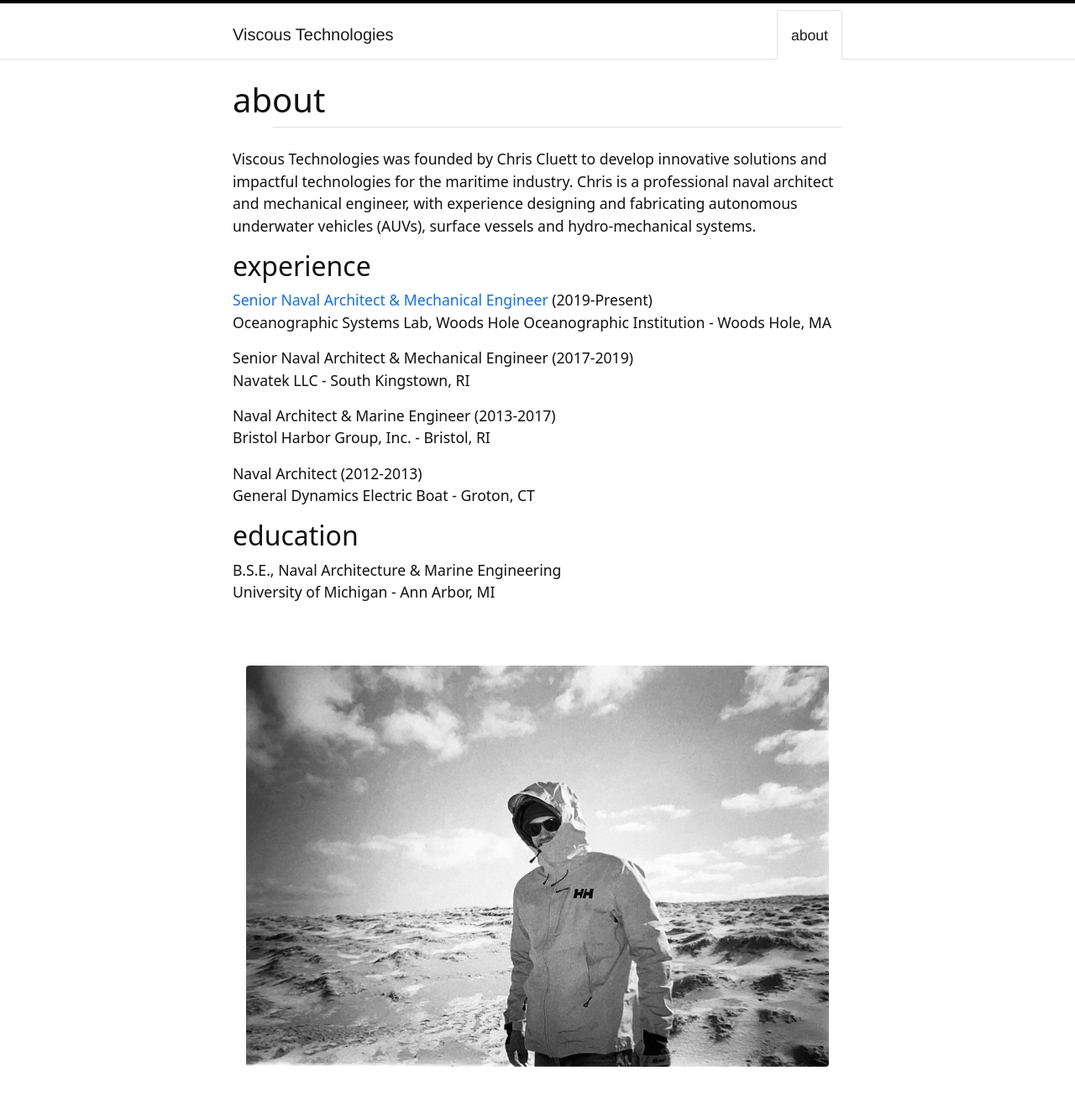
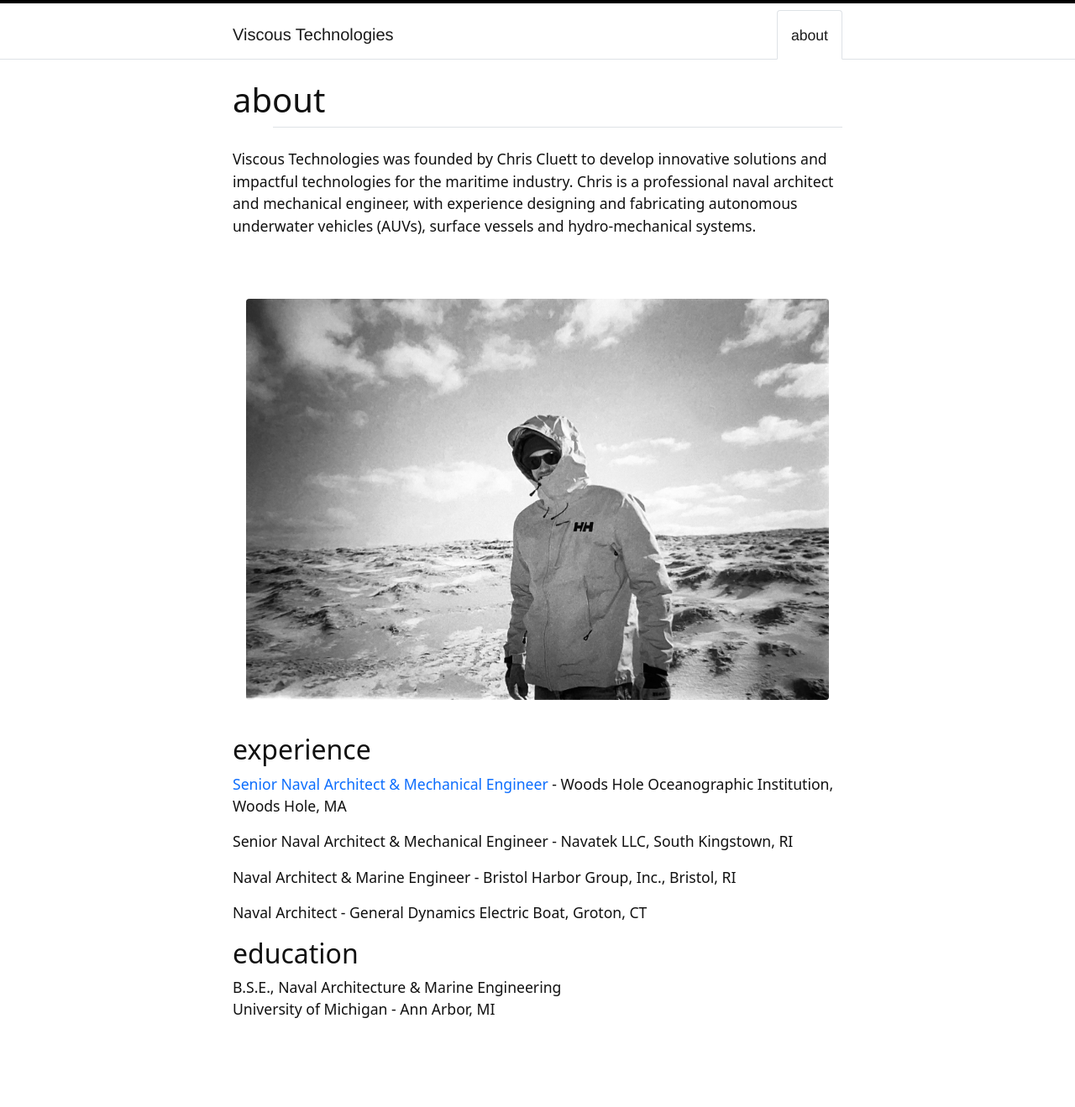
Before and after one commit to ccluett/viscous.tech, a Jekyll site: the page built from content/about.md, in a window 1280 px wide. Shown: the whole page at 84% size. Built offline with Jekyll 4.4.1, drawn with Linux system fonts in a browser that asks for light colours; after the commit the page ends 1240 px from its top, so only the background shows below that.

Commit message:
Update about.md

```diff
--- a/content/about.md
+++ b/content/about.md
@@ -5,25 +5,23 @@ nav: true
 
 Viscous Technologies was founded by Chris Cluett to develop innovative solutions and impactful technologies for the maritime industry. Chris is a professional naval architect and mechanical engineer, with experience designing and fabricating autonomous underwater vehicles (AUVs), surface vessels and hydro-mechanical systems.
 
+<br>
+{% include figure.html img="img_312438.jpg" width="100%" %}
+
 ## experience
-[Senior Naval Architect & Mechanical Engineer](https://www2.whoi.edu/staff/ccluett/) (2019-Present)\
-Oceanographic Systems Lab, Woods Hole Oceanographic Institution - Woods Hole, MA
+[Senior Naval Architect & Mechanical Engineer](https://www2.whoi.edu/staff/ccluett/) - Woods Hole Oceanographic Institution, Woods Hole, MA
 
-Senior Naval Architect & Mechanical Engineer (2017-2019)\
-Navatek LLC - South Kingstown, RI
+Senior Naval Architect & Mechanical Engineer - Navatek LLC, South Kingstown, RI
 
-Naval Architect & Marine Engineer (2013-2017)\
-Bristol Harbor Group, Inc. - Bristol, RI
+Naval Architect & Marine Engineer - Bristol Harbor Group, Inc., Bristol, RI
 
-Naval Architect (2012-2013)\
-General Dynamics Electric Boat - Groton, CT
+Naval Architect - General Dynamics Electric Boat, Groton, CT
 
 ## education
 B.S.E., Naval Architecture & Marine Engineering\
 University of Michigan - Ann Arbor, MI
 
-<br>
-{% include figure.html img="img_312438.jpg" width="100%" %}
+
 
 <!---
 Viscous Technologies provides innovative and performance-driven engineering solutions, specializing in the design, analysis, and consulting services for underwater vehicles, surface vessels, hydro-mechanical systems, and subsea applications.
```
